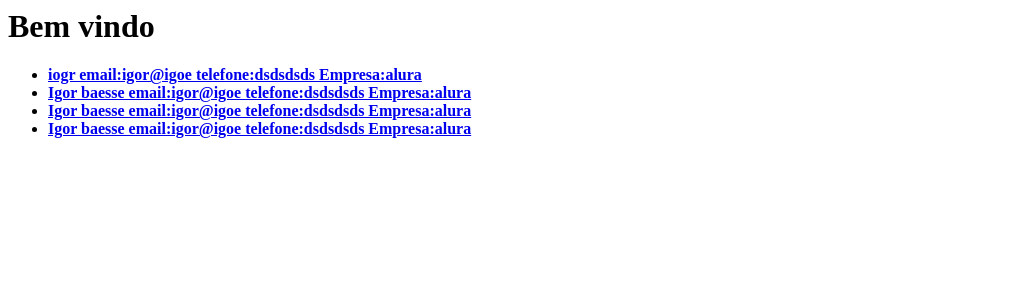
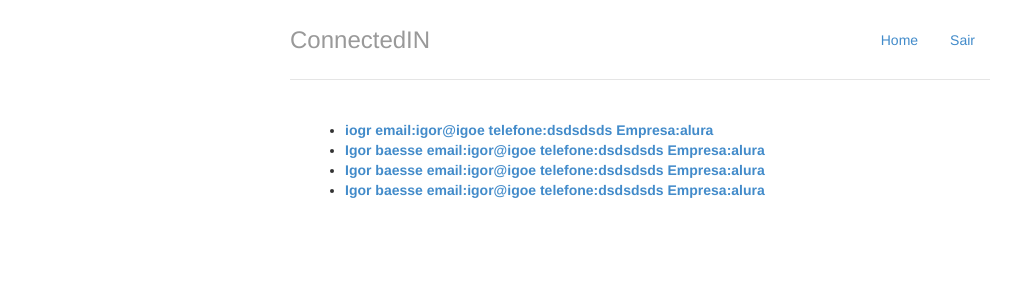
Before and after one commit to baesse/PYTHON-STUDIES, a Django app: page / in a window 1280 px wide. Shown: the top 300 px of the page, without its empty margins (0-1028 px from the left). Run offline with Django 3.2, Linux system fonts and the light colour scheme; data comes from the database, SQL or seed files in the repository.

Commit message:
includes boostrap

```diff
--- a/First-Project-Django/connectedin/perfis/templates/Index.html
+++ b/First-Project-Django/connectedin/perfis/templates/Index.html
@@ -1,9 +1,6 @@
-<html>
-    <head>
-
-    </head>
-    <bod>
-        <h1>Bem vindo</h1>
+{% extends "base.html" %}
+{% block body %}
+    <div class="col-lg-12">
         <ul>
             {% if users %}
                 {% for user in users %}
@@ -19,5 +16,5 @@
                 Nenhum perfil
             {% endif %}
         </ul>
-    </bod>
-</html>
+    </div>
+{% endblock %}
--- /dev/null
+++ b/First-Project-Django/connectedin/perfis/templates/base.html
@@ -0,0 +1,25 @@
+{% load staticfiles %}
+<html>
+    <head>
+        <meta charset="UTF-8">
+        <meta name='viewport' content="width=device-width">
+        <link rel='stylesheet' href="{% static "styles/bootstrap.css" %}">
+        <link rel='stylesheet' href="{% static "styles/main.css" %}">
+    </head>
+    <body>
+        <div class="container">
+           <div class="header">
+                <ul class="nav nav-pills pull-right">
+                    <li><a href="{% url 'index' %}" >Home</a></li>
+                    <li><a href="/SAIR" >Sair</a></li>
+                </ul>
+                <h3 class="text-muted" > ConnectedIN </h3>
+            </div>
+            <div class="row content" >
+                    {% block body %}
+                    {% endblock %}
+            </div>
+        </div>
+
+    </body>
+</html>
```
